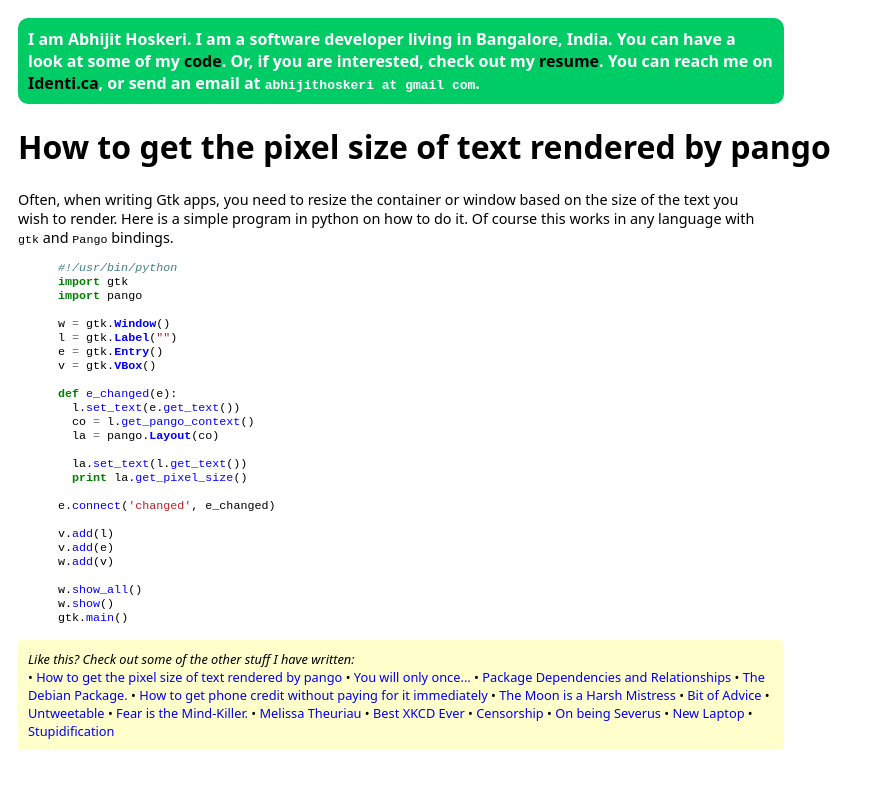
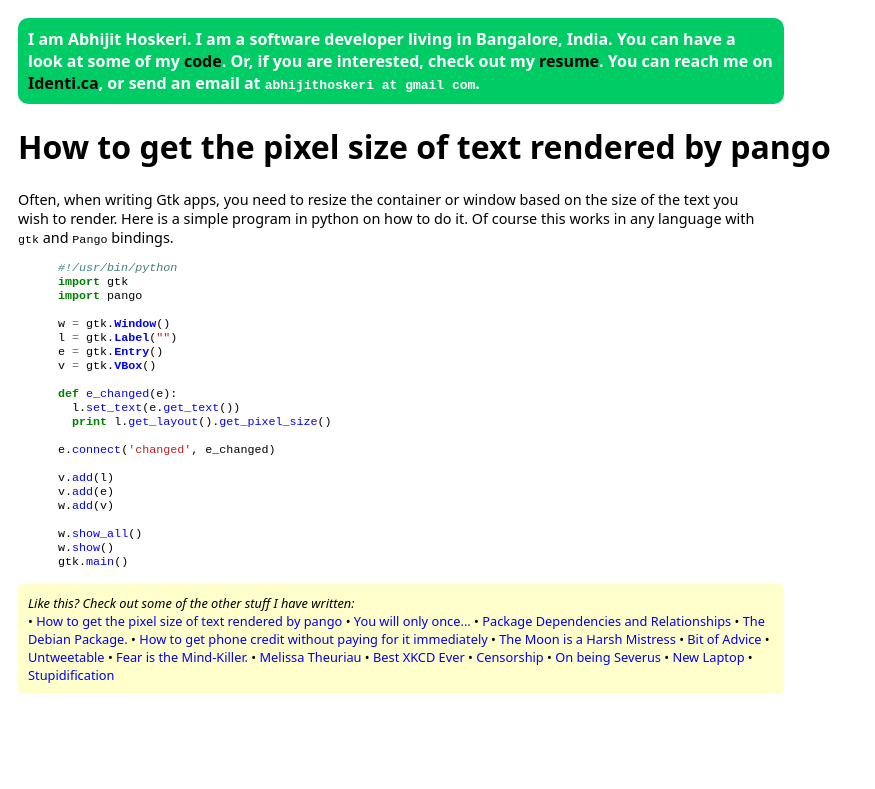
Before and after one commit to hoskeri/hoskeri.github.com, a Jekyll site: the page built from blog/_posts/2010-11-28-get-pixel-size-of-text-gtk.markdown, in a window 1280 px wide. Shown: the top 789 px of the page, without its empty margins (0-875 px from the left). Built offline with Jekyll 4.4.1, drawn with Linux system fonts in a browser that asks for light colours.

Commit message:
example becomes much shorter

```diff
--- a/blog/_posts/2010-11-28-get-pixel-size-of-text-gtk.markdown
+++ b/blog/_posts/2010-11-28-get-pixel-size-of-text-gtk.markdown
@@ -18,11 +18,7 @@
 
 def e_changed(e):
   l.set_text(e.get_text())
-  co = l.get_pango_context()
-  la = pango.Layout(co)
-
-  la.set_text(l.get_text())
-  print la.get_pixel_size()
+  print l.get_layout().get_pixel_size()
 
 e.connect('changed', e_changed)
 
```
